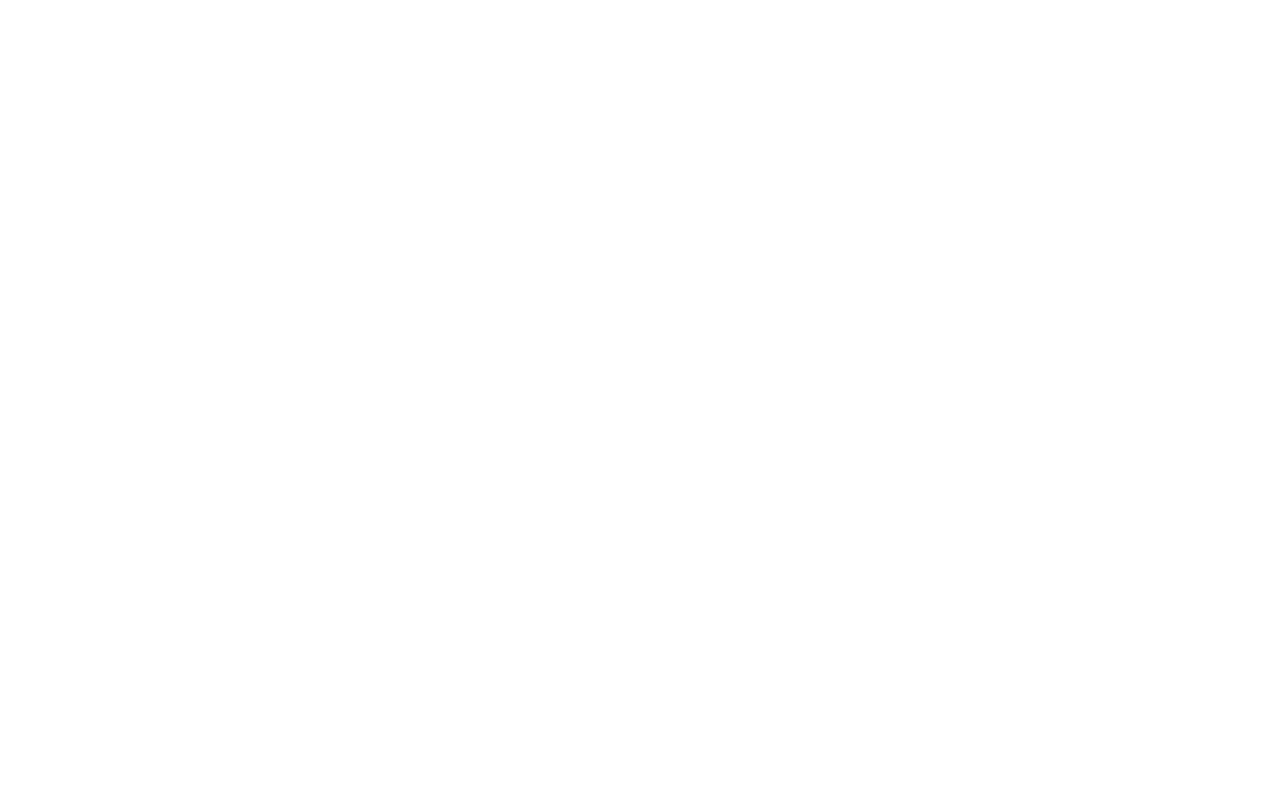
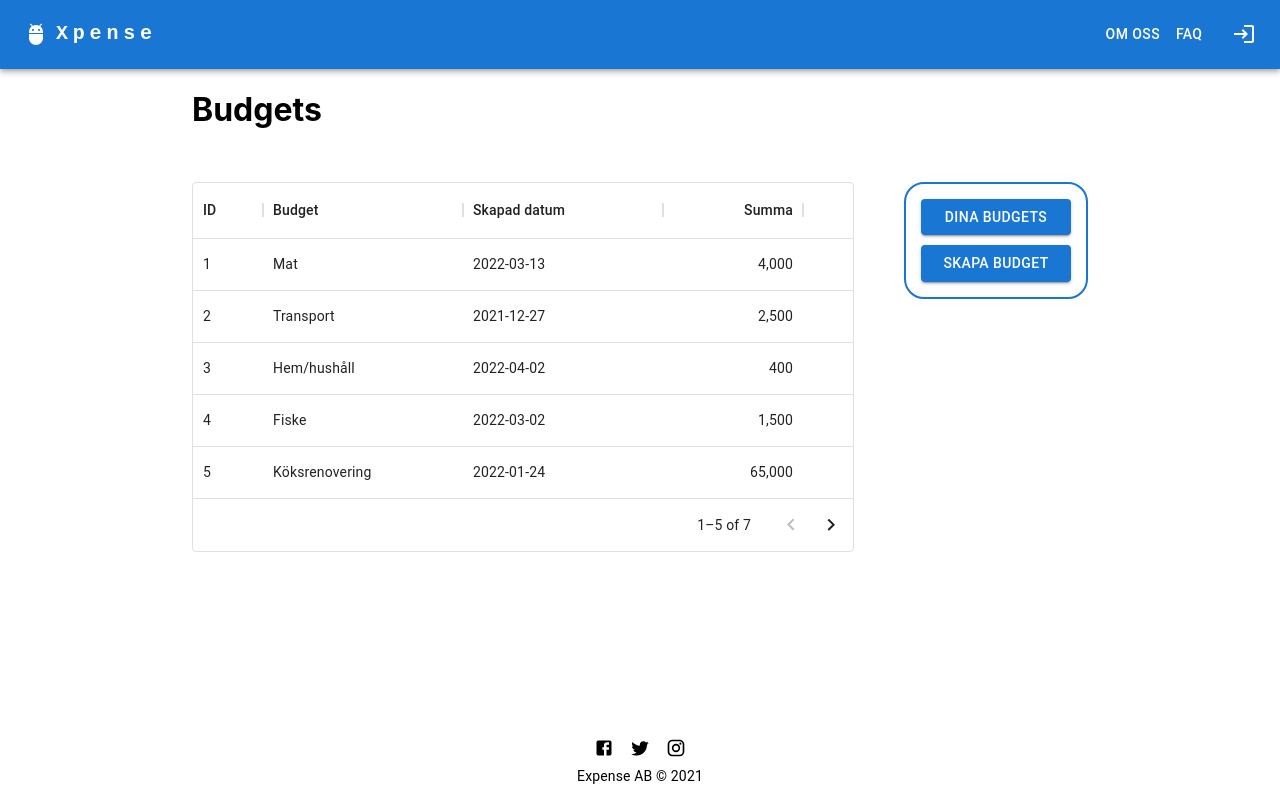
Before and after one commit to Fullstack-Roligheter/Frontend-ReactTS, a React (Create React App) app: page /budget in a window 1280 px wide. Before the commit this address had no page. Built offline with nearby package versions, Linux system fonts and the light colour scheme.

Commit message:
Basic layout ready

```diff
--- a/package.json
+++ b/package.json
@@ -8,6 +8,7 @@
         "@fontsource/roboto": "^4.5.7",
         "@mui/icons-material": "^5.8.4",
         "@mui/material": "^5.8.3",
+        "@mui/x-data-grid": "^5.12.2",
         "@testing-library/jest-dom": "^5.16.4",
         "@testing-library/react": "^13.3.0",
         "@testing-library/user-event": "^13.5.0",
--- /dev/null
+++ b/src/features/budget/budget.tsx
@@ -0,0 +1,57 @@
+import { Fragment } from 'react';
+import Box from '@mui/material/Box';
+import { DataGrid, GridColDef } from '@mui/x-data-grid';
+
+
+
+const columns: GridColDef[] = [
+    {field: 'id', headerName: 'ID', width: 70},
+    {
+      field: 'name',
+      headerName: 'Budget',
+      width: 200,
+      editable: false,
+    },
+    {
+      field: 'createdDate',
+      headerName: 'Skapad datum',
+      width: 200,
+      editable: false,
+    },
+    {
+      field: 'amount',
+      headerName: 'Summa',
+      type: 'number',
+      width: 140,
+      editable: false
+    }
+  ];
+
+
+
+  const rows = [
+    { id: 1, name: 'Mat', createdDate: new Intl.DateTimeFormat('sv-SE').format(new Date(Date.UTC(2022, 2, 13, 3, 21, 21, 633))), amount: 4000 },
+    { id: 2, name: 'Transport', createdDate: new Intl.DateTimeFormat('sv-SE').format(new Date(Date.UTC(2021, 11, 27, 3, 21, 21, 633))), amount: 2500 },
+    { id: 3, name: 'Hem/hushåll', createdDate: new Intl.DateTimeFormat('sv-SE').format(new Date(Date.UTC(2022, 3, 2, 3, 21, 21, 633))), amount: 400 },
+    { id: 4, name: 'Fiske', createdDate: new Intl.DateTimeFormat('sv-SE').format(new Date(Date.UTC(2022, 2, 2, 3, 21, 21, 633))), amount: 1500 },
+    { id: 5, name: 'Köksrenovering', createdDate: new Intl.DateTimeFormat('sv-SE').format(new Date(Date.UTC(2021, 12, 24, 3, 21, 21, 633))), amount: 65000 },
+    { id: 6, name: 'Övrig hobby', createdDate: new Intl.DateTimeFormat('sv-SE').format(new Date(Date.UTC(2022, 5, 11, 3, 21, 21, 633))), amount: 650 },
+    { id: 7, name: 'Trädgård', createdDate: new Intl.DateTimeFormat('sv-SE').format(new Date(Date.UTC(2022, 6, 13, 3, 21, 21, 633))), amount: 8000 }
+  ];
+
+
+
+  export default function Budget() {
+    return (
+        <Fragment>
+            <Box sx={{ height: 370.5, width: 662}}>
+                <DataGrid
+                    rows={rows}
+                    columns={columns}
+                    pageSize={5}
+                    rowsPerPageOptions={[5]}
+                />
+            </Box>
+        </Fragment>
+    );
+  }
--- /dev/null
+++ b/src/features/budget/budgetLayout.tsx
@@ -0,0 +1,27 @@
+import { Fragment } from "react";
+import Box from '@mui/material/Box';
+import { NavLink, Outlet } from  "react-router-dom"
+import Button from "@mui/material/Button";
+
+function BudgetLayout() {
+    return (
+        <Box sx={{width: '70%', margin: 'auto'}}>
+            <Box sx={{height: 60, width: 532, paddingBottom: 4}}>
+                <h1>Budgets</h1>
+            </Box>
+            <Box sx={{display: 'flex', justifyContent: 'space-between' , width: '100%', height: 'fit-content'}}>
+                <Outlet />
+                <Box sx={{display: 'flex', flexDirection: 'column', padding: '15px', height: 'fit-content', border: 'solid 2px #1976d2', borderRadius: 5}}>
+                    <NavLink to={'/budget'} style={{textDecoration: 'none'}}>
+                        <Button variant='contained' sx={{width: 150}}>Dina budgets</Button>
+                    </NavLink>
+                    <NavLink to={'/budget/createbudget'} style={{textDecoration: 'none', marginTop: 10}}>
+                        <Button variant='contained' sx={{width: 150}}>Skapa budget</Button>
+                    </NavLink>
+                </Box>
+            </Box>
+        </Box>
+    )
+}
+
+export default BudgetLayout;
--- /dev/null
+++ b/src/features/budget/createBudget.tsx
@@ -0,0 +1,11 @@
+import { Fragment } from "react";
+
+function CreateBudget() {
+    return (
+        <Fragment>
+            <p>Skapa en budget</p>
+        </Fragment>
+    )
+}
+
+export default CreateBudget;
--- a/src/routes.tsx
+++ b/src/routes.tsx
@@ -8,6 +8,9 @@ import SavingsLayout from "./features/savings/SavingsLayout";
 import CreateSaving from "./features/savings/CreateSaving";
 import EditSavingPlan from "./features/savings/EditSavingPlan";
 import CheckSavingPlans from "./features/savings/GetSavingPlans";
+import Budget from "./features/budget/budget";
+import BudgetLayout from "./features/budget/budgetLayout";
+import CreateBudget from "./features/budget/createBudget";
 
 const AppRouter = () => {
   return (
@@ -23,6 +26,10 @@ const AppRouter = () => {
             <Route path="getplans" element={<CheckSavingPlans />} />
             <Route path="editplan/:id" element={<EditSavingPlan />} />
           </Route>
+          <Route path="/budget" element={<BudgetLayout />}>
+            <Route index element={<Budget />} />
+            <Route path="createbudget" element={<CreateBudget />} />
+          </Route>
         </Route>
       </Routes>
     </BrowserRouter>
```
Also changed, not shown: 1 other file (tests, documents, lock files or other folders).
